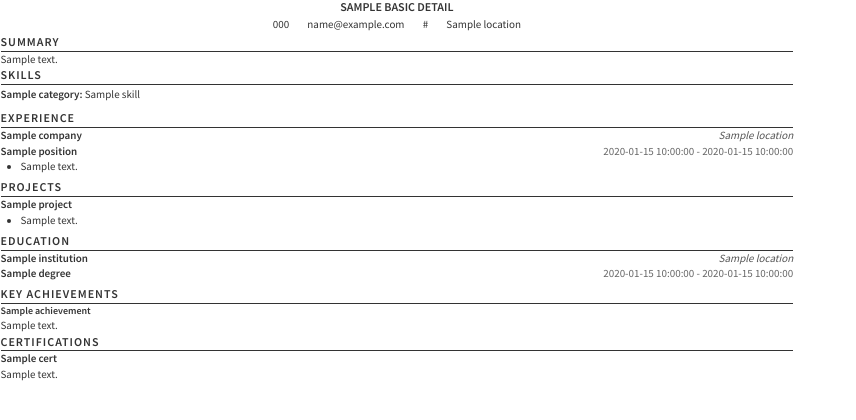
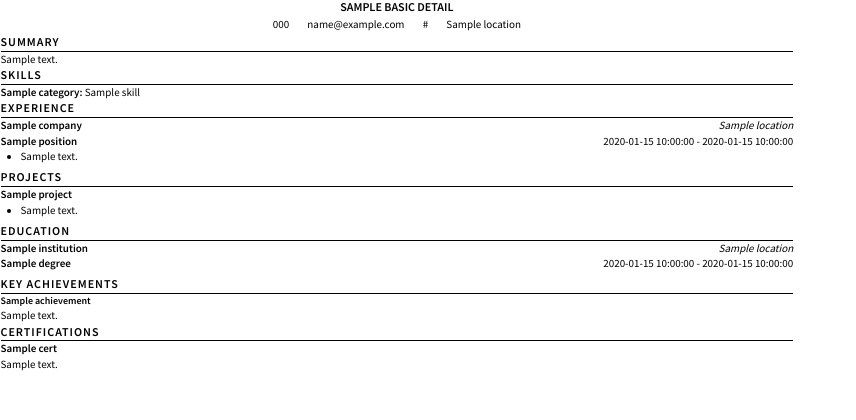
Before and after one commit to ashmitsharma/build_resume_from_json, a Python web app: template templates/resume/resume.html in a window 1280 px wide. Shown: the top 420 px of the page, without its empty margins (0-856 px from the left). Run offline with Jinja, Linux system fonts and the light colour scheme; the template is opened without the code that fills it: most values are stand-ins (such as "Sample title", 1, 10 or a date in 2020).

Commit message:
updated colors

```diff
--- a/templates/resume/resume.html
+++ b/templates/resume/resume.html
@@ -8,7 +8,7 @@
     <style>
         /* WeasyPrint specific page settings */
         @page {
-            size: 210mm 280mm;
+            size: 210mm auto;
             margin: 5px 10px -1px;
             padding: 0;
             /* Prevent page breaks inside the document */
@@ -23,8 +23,8 @@
             padding: 0;
             font-family: 'Source Sans Pro', sans-serif;
             line-height: 1.4;
-            color: #333;
-            background: #fff;
+            color: #000;
+            background: white;
         }
 
         *,
@@ -34,7 +34,7 @@
         }
 
         a {
-            color: #333;
+            color: #000;
             text-decoration: none;
         }
 
@@ -73,7 +73,7 @@
             font-size: 10px;
             font-weight: 400;
             margin: 5px 0 10px;
-            color: #555;
+            color: #000;
         }
 
         .contact-info {
@@ -94,7 +94,7 @@
             font-size: 12px;
             font-weight: 600;
             letter-spacing: 1px;
-            border-bottom: 1px solid #333;
+            border-bottom: 1px solid #000;
             margin: 0;
         }
 
@@ -130,7 +130,7 @@
 
         .location {
             font-style: italic;
-            color: #555;
+            color: #000;
         }
 
         .position {
@@ -138,7 +138,7 @@
         }
 
         .date {
-            color: #666;
+            color: #000;
         }
 
         .description {
@@ -183,7 +183,7 @@
         }
 
         .skills-items {
-            margin: 2px 0 8px 0;
+            margin: 0;
         }
     </style>
 </head>
```
